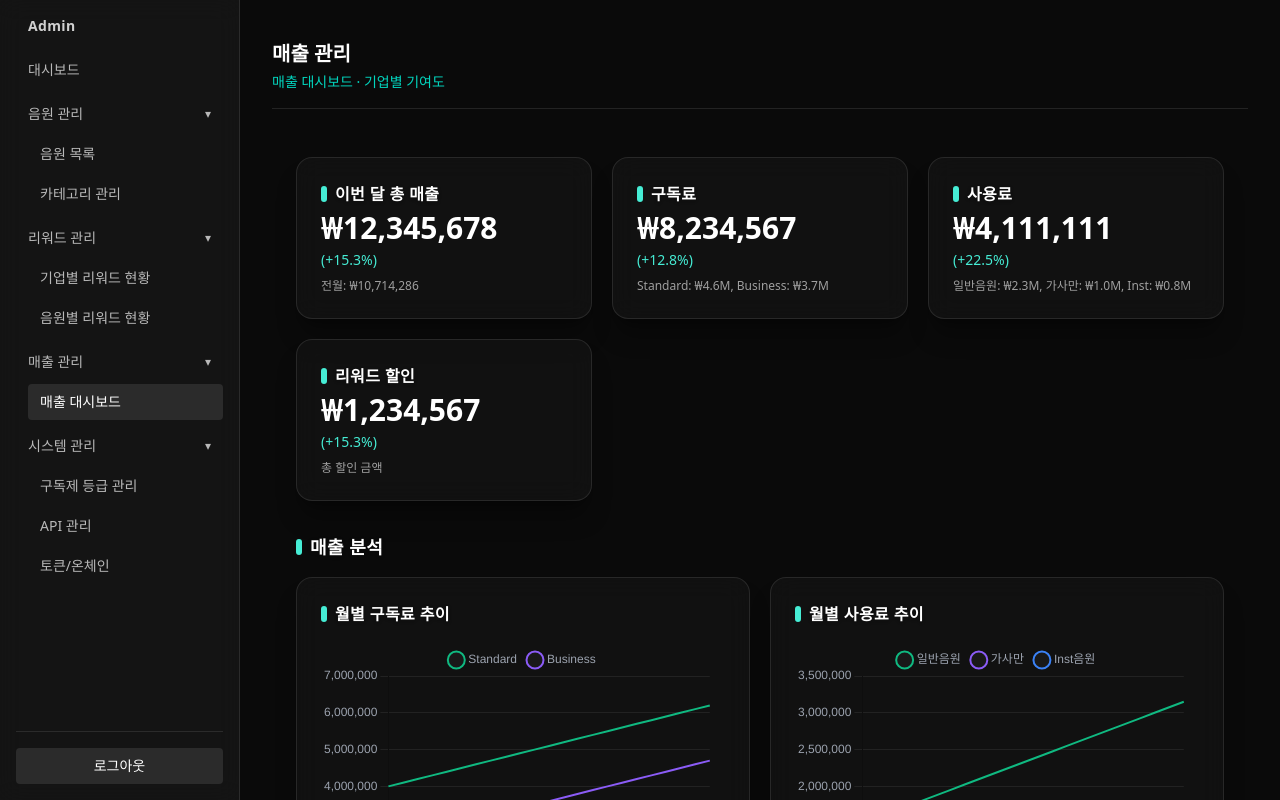
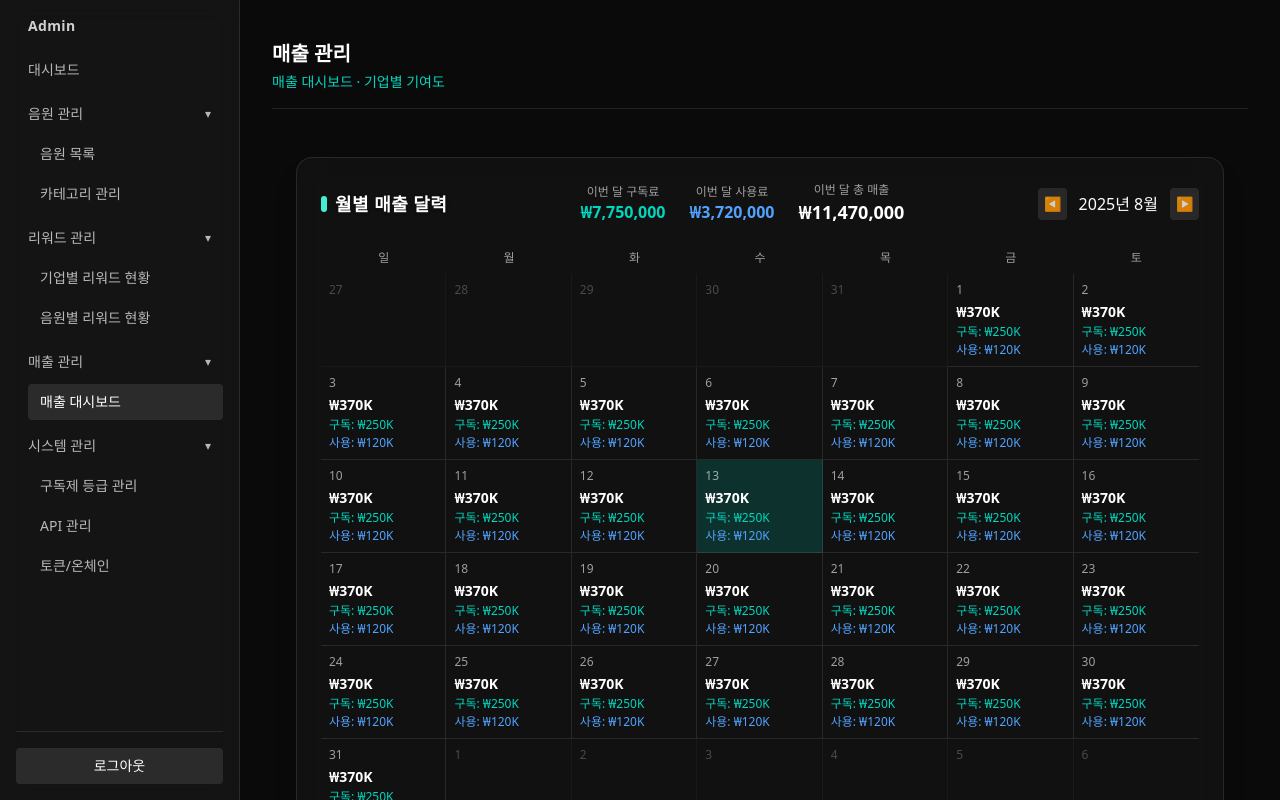
Before and after one commit to zzeen2/MPS-project, a Next.js app in the folder apps/frontend/admin/: page /admin/revenue in a window 1280 px wide. Shown: the top 800 px of the page. Built offline with nearby package versions, Linux system fonts and the light colour scheme.

Commit message:
[feat] 매출 대시보드 달력으로 수정

```diff
--- a/apps/frontend/admin/src/app/admin/revenue/page.tsx
+++ b/apps/frontend/admin/src/app/admin/revenue/page.tsx
@@ -11,34 +11,49 @@ export default function RevenueDashboardPage() {
   const [lastUpdated, setLastUpdated] = useState<string>('')
   const [company, setCompany] = useState<'전체'|'Company A'|'Company B'|'Company C'|'Company D'>('전체')
   const [lifecycleFilter, setLifecycleFilter] = useState<'전체'|'1월'|'2월'|'3월'|'4월'|'5월'|'6월'|'7월'|'8월'|'9월'|'10월'|'11월'|'12월'>('전체')
+  const [currentMonth, setCurrentMonth] = useState(new Date())
 
-  // KPI 데이터
-  const kpis = [
-    {
-      title: '이번 달 총 매출',
-      value: '₩12,345,678',
-      change: '+15.3%',
-      detail: '전월: ₩10,714,286'
-    },
-    {
-      title: '구독료',
-      value: '₩8,234,567',
-      change: '+12.8%',
-      detail: 'Standard: ₩4.6M, Business: ₩3.7M'
-    },
-    {
-      title: '사용료',
-      value: '₩4,111,111',
-      change: '+22.5%',
-      detail: '일반음원: ₩2.3M, 가사만: ₩1.0M, Inst: ₩0.8M'
-    },
-    {
-      title: '리워드 할인',
-      value: '₩1,234,567',
-      change: '+15.3%',
-      detail: '총 할인 금액'
-    },
-  ]
+  // 달력 데이터 생성
+  const generateCalendarData = (date: Date) => {
+    const year = date.getFullYear()
+    const month = date.getMonth()
+    const firstDay = new Date(year, month, 1)
+    const lastDay = new Date(year, month + 1, 0)
+    const startDate = new Date(firstDay)
+    startDate.setDate(startDate.getDate() - firstDay.getDay())
+
+    const calendar = []
+    const currentDate = new Date(startDate)
+
+    for (let week = 0; week < 6; week++) {
+      const weekData = []
+      for (let day = 0; day < 7; day++) {
+        const isCurrentMonth = currentDate.getMonth() === month
+        const isToday = currentDate.toDateString() === new Date().toDateString()
+
+        // 고정 매출 데이터 (실제로는 API에서 가져올 데이터)
+        const subscriptionRevenue = isCurrentMonth ? 250000 : 0
+        const usageRevenue = isCurrentMonth ? 120000 : 0
+        const totalRevenue = subscriptionRevenue + usageRevenue
+
+        weekData.push({
+          date: new Date(currentDate),
+          isCurrentMonth,
+          isToday,
+          subscriptionRevenue,
+          usageRevenue,
+          totalRevenue
+        })
+
+        currentDate.setDate(currentDate.getDate() + 1)
+      }
+      calendar.push(weekData)
+    }
+
+    return calendar
+  }
+
+  const calendarData = generateCalendarData(currentMonth)
 
   // TOP 기업 데이터
   const standardTop = [
@@ -85,6 +100,24 @@ export default function RevenueDashboardPage() {
     }
   ]
 
+
+
+  const formatRevenue = (amount: number) => {
+    if (amount >= 1000000) return `${(amount / 1000000).toFixed(1)}M`
+    if (amount >= 1000) return `${(amount / 1000).toFixed(0)}K`
+    return amount.toString()
+  }
+
+  const changeMonth = (direction: 'prev' | 'next') => {
+    const newDate = new Date(currentMonth)
+    if (direction === 'prev') {
+      newDate.setMonth(newDate.getMonth() - 1)
+    } else {
+      newDate.setMonth(newDate.getMonth() + 1)
+    }
+    setCurrentMonth(newDate)
+  }
+
   useEffect(() => {
     // 마지막 업데이트 시간
     const updateTime = () => {
@@ -106,24 +139,91 @@ export default function RevenueDashboardPage() {
 
   return (
     <div className="w-full px-6 py-6">
-      {/* KPI Cards */}
+      {/* 달력 섹션 */}
       <section className="mb-8">
-        <div className="grid gap-5 [grid-template-columns:repeat(auto-fit,minmax(240px,1fr))]">
-          {kpis.map((kpi, i) => (
-            <Card key={i}>
-              <div className="space-y-1">
-                <Title variant="card">{kpi.title}</Title>
-                <div className="text-3xl font-bold text-white">{kpi.value}</div>
-                <div className="space-y-0.5">
-                  <div className="text-sm text-teal-300">({kpi.change})</div>
-                  <div className="mt-2 space-y-0.5">
-                    <div className="text-xs text-white/60">{kpi.detail}</div>
+        <Card>
+          <div className="flex items-center justify-between mb-4">
+            <Title variant="section">월별 매출 달력</Title>
+
+            {/* 월별 요약 정보 */}
+            <div className="flex items-center gap-6">
+              <div className="text-center">
+                <div className="text-xs text-white/60">이번 달 구독료</div>
+                <div className="text-base font-bold text-teal-400">₩7,750,000</div>
+              </div>
+              <div className="text-center">
+                <div className="text-xs text-white/60">이번 달 사용료</div>
+                <div className="text-base font-bold text-blue-400">₩3,720,000</div>
+              </div>
+              <div className="text-center">
+                <div className="text-xs text-white/60">이번 달 총 매출</div>
+                <div className="text-lg font-bold text-white">₩11,470,000</div>
+              </div>
+            </div>
+
+            <div className="flex items-center gap-3">
+              <button
+                onClick={() => changeMonth('prev')}
+                className="p-1.5 rounded bg-white/10 hover:bg-white/20 text-white/80 hover:text-white text-sm"
+              >
+                ◀
+              </button>
+              <span className="text-base font-medium text-white">
+                {currentMonth.getFullYear()}년 {currentMonth.getMonth() + 1}월
+              </span>
+              <button
+                onClick={() => changeMonth('next')}
+                className="p-1.5 rounded bg-white/10 hover:bg-white/20 text-white/80 hover:text-white text-sm"
+              >
+                ▶
+              </button>
+            </div>
+          </div>
+
+                    <div className="grid grid-cols-7">
+            {/* 요일 헤더 */}
+            <div className="p-2 text-center text-xs font-medium text-white/60">일</div>
+            <div className="p-2 text-center text-xs font-medium text-white/60">월</div>
+            <div className="p-2 text-center text-xs font-medium text-white/60">화</div>
+            <div className="p-2 text-center text-xs font-medium text-white/60">수</div>
+            <div className="p-2 text-center text-xs font-medium text-white/60">목</div>
+            <div className="p-2 text-center text-xs font-medium text-white/60">금</div>
+            <div className="p-2 text-center text-xs font-medium text-white/60">토</div>
+
+            {/* 날짜 그리드 */}
+            {calendarData.flat().map((day, index) => (
+              <div
+                key={index}
+                className={`
+                  min-h-[60px] p-2 border-b border-r border-white/10
+                  ${!day.isCurrentMonth ? 'opacity-40' : ''}
+                  ${day.isToday ? 'bg-teal-500/20 border-teal-400' : ''}
+                  ${index % 7 === 6 ? 'border-r-0' : ''}
+                  ${index >= calendarData.flat().length - 7 ? 'border-b-0' : ''}
+                `}
+              >
+                <div className="text-xs text-white/60 mb-1">
+                  {day.date.getDate()}
+                </div>
+                {day.isCurrentMonth && day.totalRevenue > 0 && (
+                  <div className="space-y-0.5">
+                    <div className="text-sm font-bold text-white">
+                      ₩{formatRevenue(day.totalRevenue)}
+                    </div>
+                    <div className="text-xs text-teal-400">
+                      구독: ₩{formatRevenue(day.subscriptionRevenue)}
+                    </div>
+                    <div className="text-xs text-blue-400">
+                      사용: ₩{formatRevenue(day.usageRevenue)}
+                    </div>
                   </div>
-                </div>
+                )}
               </div>
-            </Card>
-          ))}
-        </div>
+            ))}
+          </div>
+
+
+        </Card>
       </section>
 
       {/* Charts Section */}
```
